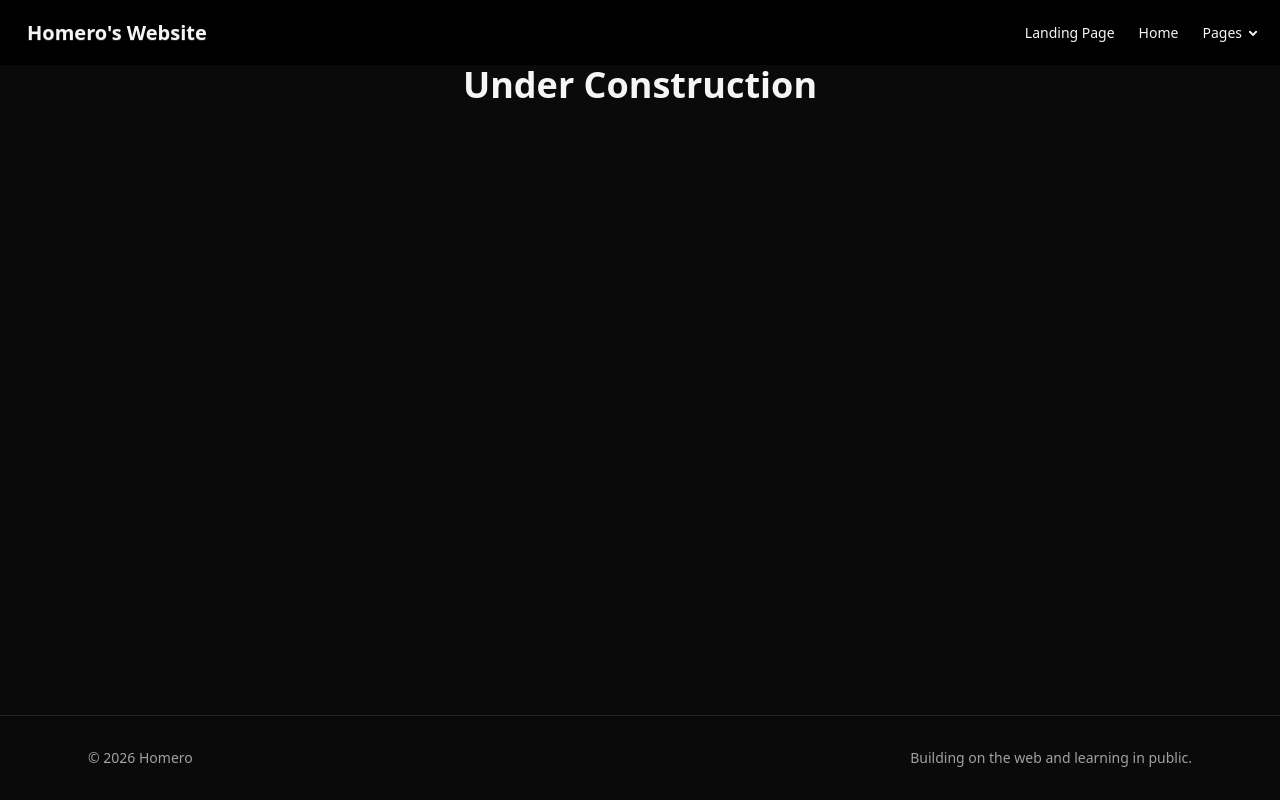
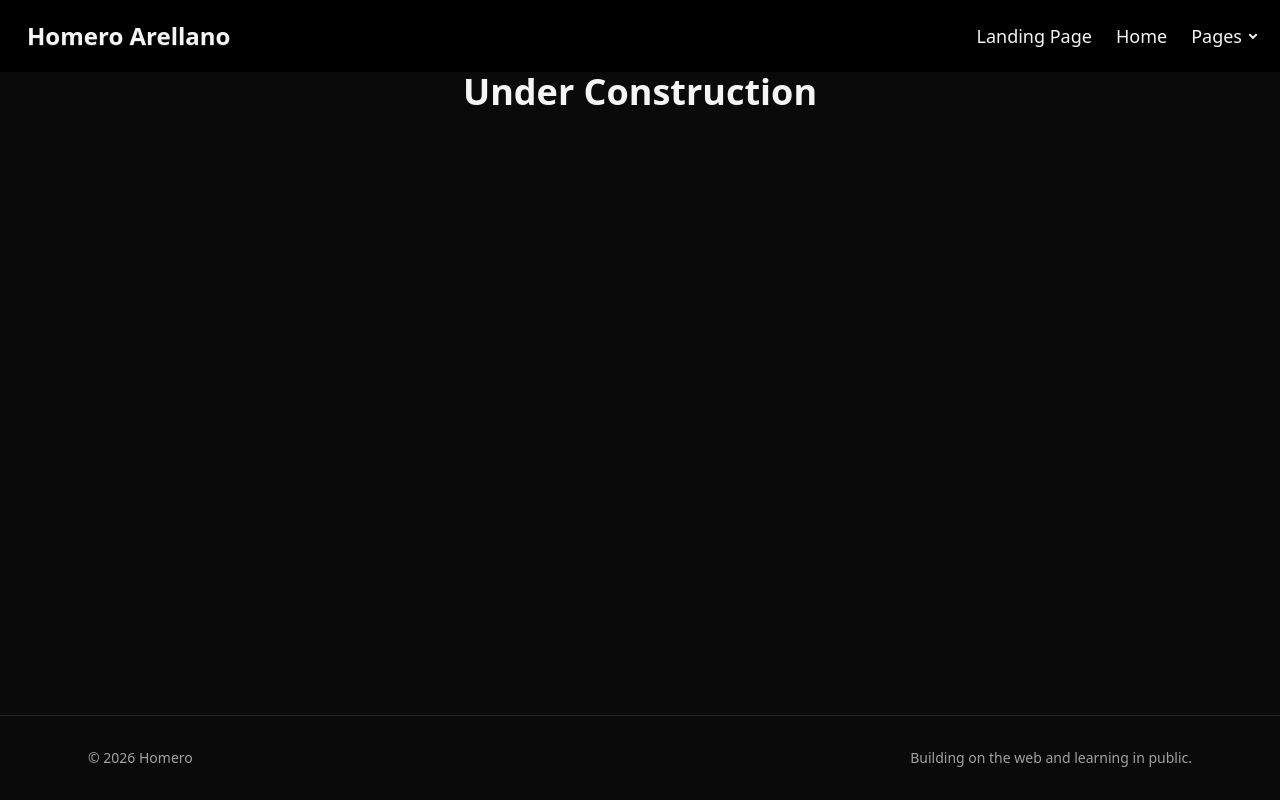
Before and after one commit to homero272/homero-website, a Next.js app: page /about in a window 1280 px wide. Built offline with nearby package versions, Linux system fonts and the light colour scheme.

Commit message:
changed tailwind css for text sizes

```diff
--- a/components/NavBar.tsx
+++ b/components/NavBar.tsx
@@ -1,32 +1,32 @@
 "use client";
 export default function NavBar() {
   return (
-    <div className="navbar bg-black shadow-sm">
+    <div className="navbar bg-black shadow-sm z-20">
       <div className="flex-1">
-        <a className="btn btn-ghost text-xl" href="/home">
-          Homero's Website
+        <a className="btn btn-ghost text-xs md:text-2xl" href="/home">
+          Homero Arellano
         </a>
       </div>
       <div className="flex-none">
         <ul className="menu menu-horizontal px-1">
           <li>
-            <a href="/">Landing Page</a>
+            <a className="text-xs md:text-lg" href="/">Landing Page</a>
           </li>
           <li>
-            <a href="/home">Home</a>
+            <a className="text-xs md:text-lg" href="/home">Home</a>
           </li>
           <li>
             <details>
-              <summary>Pages</summary>
+              <summary className="text-xs md:text-lg">Pages</summary>
               <ul className="bg-base-100 rounded-t-none p-2">
                 <li>
-                  <a href="/about">About</a>
+                  <a className="text-xs md:text-lg" href="/about">About</a>
                 </li>
                 <li>
-                  <a href="/projects">Projects</a>
+                  <a className="text-xs md:text-lg" href="/projects">Projects</a>
                 </li>
                 <li>
-                  <a href="/contact">Contact</a>
+                  <a className="text-xs md:text-lg" href="/contact">Contact</a>
                 </li>
               </ul>
             </details>
```
